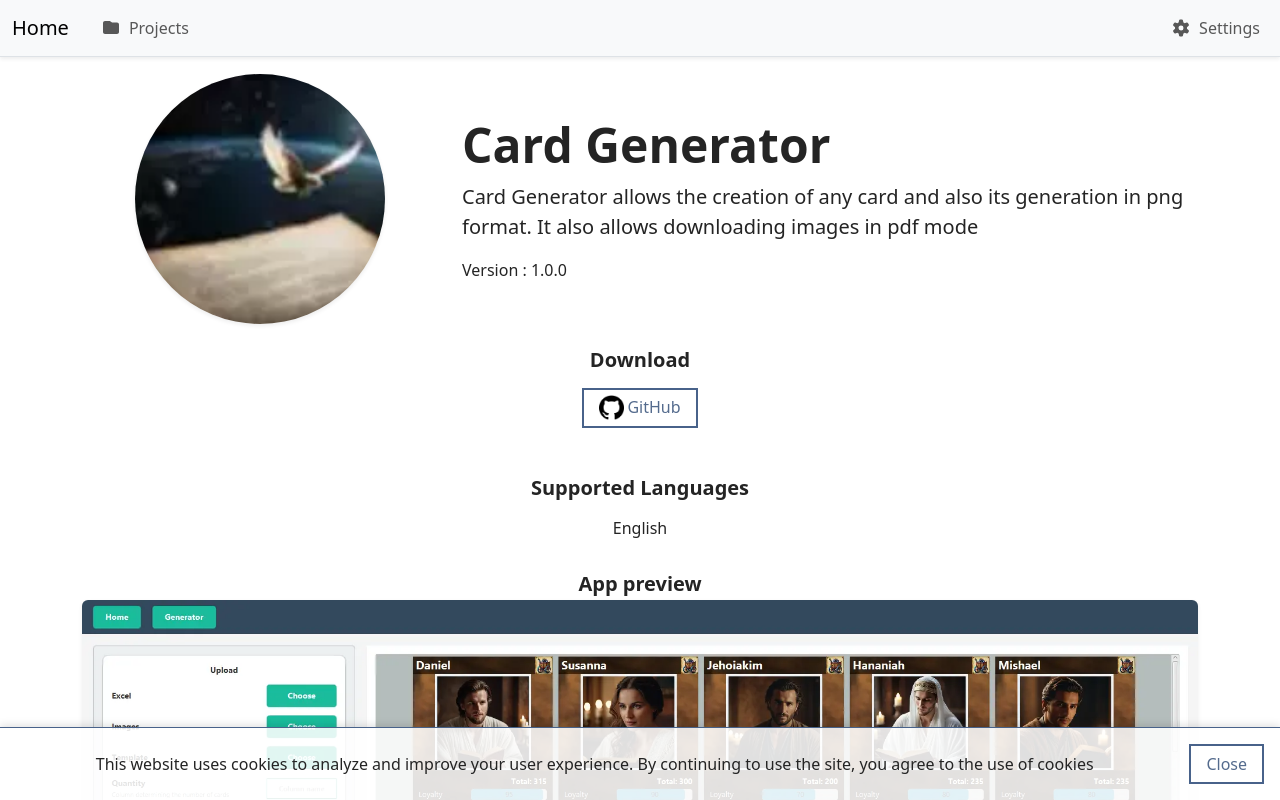
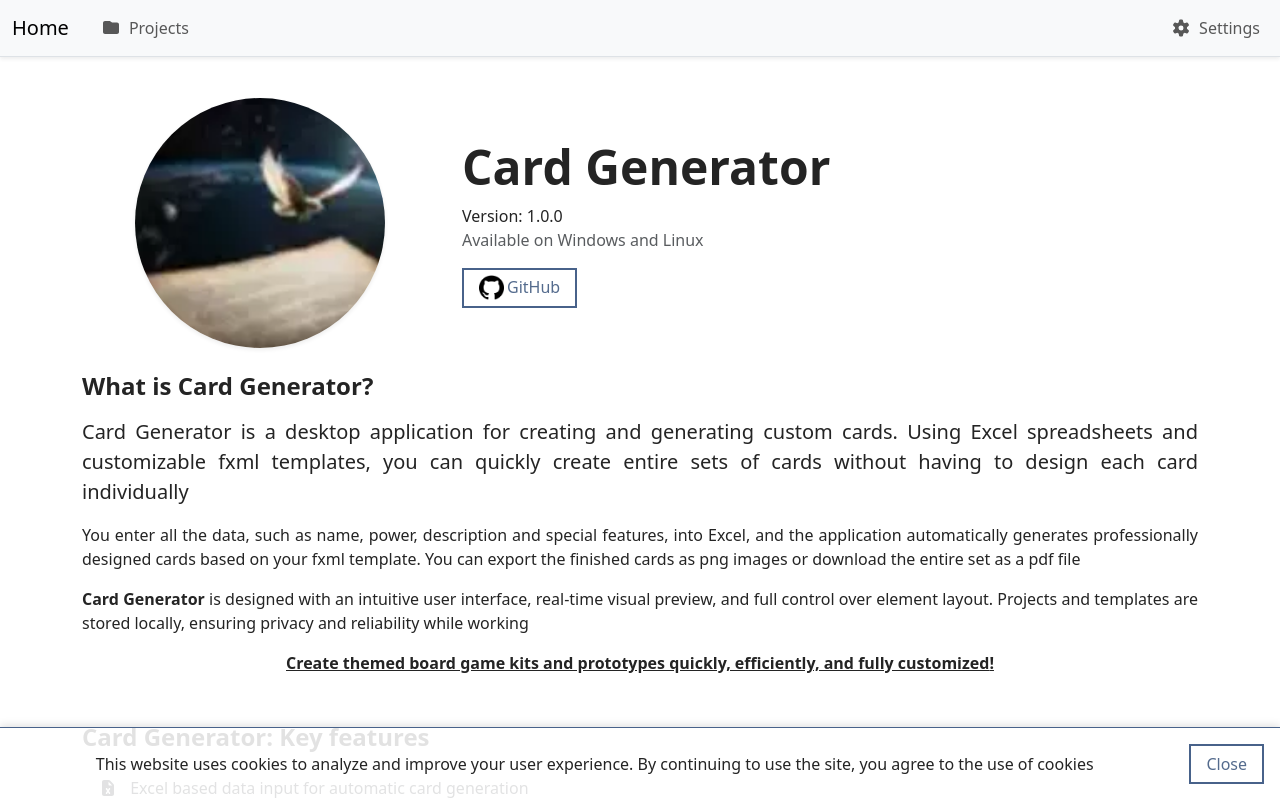
Before and after one commit to pintargasper/PersonalWebsite, a Next.js app: page /en/card-generator in a window 1280 px wide. Shown: the top 800 px of the page. Built offline with nearby package versions, Linux system fonts and the light colour scheme.

Commit message:
Card generator page update
- Updating the position of elements
- Translations

```diff
--- a/app/[locale]/card-generator/page.tsx
+++ b/app/[locale]/card-generator/page.tsx
@@ -5,15 +5,23 @@ import CardLogo150 from "@/public/images/projects/card-generator/card-generator-
 import Image from "next/image";
 import {getLatestVersion} from "@/utils/Utils";
 import {Screenshot, screenshotsCG} from "@/utils/Assets";
-import GetGitHub from "@/public/images/projects/images/github-photo.webp";
-import {Link} from "@/i18n/navigation";
 import {Metadata, Viewport} from "next";
 import {TranslationFunction} from "@/app/[locale]/layout";
 import {getTranslations} from "next-intl/server";
+import {CardGeneratorButtons} from "@/app/[locale]/components/ContactButtons";
+import {FontAwesomeIcon} from "@fortawesome/react-fontawesome";
+import {
+    faChartLine,
+    faCloudArrowUp,
+    faDatabase, faFileCode,
+    faFileExcel, faFileExport, faFilePdf,
+    faGlobe,
+    faMobileScreen
+} from "@fortawesome/free-solid-svg-icons";
 
 export const metadata: Metadata = {
     title: "Card Generator - Gašper Pintar",
-    description: "Card Generator allows the creation of any card and also its generation in png format. It also allows downloading images in pdf mode",
+    description: "Card Generator is a desktop application for creating and generating custom playing cards. Using Excel spreadsheets and customizable fxml templates, you can quickly create entire decks of playing cards without having to design each card individually",
     applicationName: "Card Generator - Gašper Pintar",
 
     keywords: ["Gasper Pintar", "Cards", "Card Generator", "Application"],
@@ -48,7 +56,7 @@ export const metadata: Metadata = {
 
     openGraph: {
         title: "Gašper Pintar",
-        description: "Card Generator allows the creation of any card and also its generation in png format. It also allows downloading images in pdf mode",
+        description: "Card Generator is a desktop application for creating and generating custom playing cards. Using Excel spreadsheets and customizable fxml templates, you can quickly create entire decks of playing cards without having to design each card individually",
         url: "https://gasperpintar.com/card-generator",
         siteName: "Card Generator - Gašper Pintar",
         type: "website",
@@ -66,7 +74,7 @@ export const metadata: Metadata = {
     twitter: {
         card: "summary_large_image",
         title: "Card Generator - Gašper Pintar",
-        description: "Card Generator allows the creation of any card and also its generation in png format. It also allows downloading images in pdf mode",
+        description: "Card Generator is a desktop application for creating and generating custom playing cards. Using Excel spreadsheets and customizable fxml templates, you can quickly create entire decks of playing cards without having to design each card individually",
         images: ["https://gasperpintar.com/logo/logo192-cg.webp"]
     },
 
@@ -97,7 +105,7 @@ export const viewport: Viewport = {
     userScalable: false
 };
 
-const CardGenerator: () => Promise<JSX.Element> = async (): Promise<JSX.Element> => {
+const CardGenerator: () => void = async (): Promise<JSX.Element> => {
 
     const appVersion: string = await getLatestVersion("card-generator");
 
@@ -107,9 +115,9 @@ const CardGenerator: () => Promise<JSX.Element> = async (): Promise<JSX.Element>
 
     return (
         <>
-            <div className={"project-page-container py-4"}>
+            <div className={"project-page-container mt-5"}>
                 <div className={"container"}>
-                    <div className={"row align-items-center mb-4"}>
+                    <div className={"row align-items-center justify-content-center text-center text-md-start mb-4"}>
                         <div className={"col-md-4 text-center mb-3 mb-md-0"}>
                             <Image
                                 src={CardLogo150}
@@ -122,38 +130,47 @@ const CardGenerator: () => Promise<JSX.Element> = async (): Promise<JSX.Element>
                         </div>
                         <div className={"col-md-8"}>
                             <h1 className={"display-5 fw-bold"}>{t("card-generator.title")}</h1>
-                            <p className={"lead"}>{t("card-generator.description")}</p>
-                            <p className={"mb-0"}>{t1("version")} : {appVersion}</p>
+                            <p className={"mb-0"}>
+                                {t1("version")}: {appVersion}
+                                <span className={"d-block text-muted"}>{t1("available1")}</span>
+                            </p>
+                            <CardGeneratorButtons />
                         </div>
                     </div>
 
-                    <div className={"row text-center mb-5"}>
-                        <h2 className={"h5 fw-bold mb-3"}>{t1("download")}</h2>
-                        <div className={"d-flex justify-content-center flex-wrap gap-3"}>
-                            <Link
-                                key={"github"}
-                                href={"https://github.com/pintargasper/CardGenerator/releases/latest"}
-                                target={"_blank"}
-                                className={"button"}
-                            >
-                                <Image
-                                    src={GetGitHub}
-                                    alt={"GitHub logo"}
-                                    width={25}
-                                    height={25}
-                                    loading={"eager"}
-                                    className={"img-assets"}
-                                />
-                                <span>GitHub</span>
-                            </Link>
+                    <div className={"row mb-4 text-justify"}>
+                        <div className={"col"}>
+                            <h3 className={"h4 fw-bold mb-3"}>{t("projects.text1.title")} {t("card-generator.title")}?</h3>
+
+                            <p className={"lead mb-3"}>
+                                <strong>{t("card-generator.title")}</strong> {t("card-generator.description")}
+                            </p>
+
+                            <p className={"mb-3"}>
+                                {t("card-generator.text1.description2")}
+                            </p>
+
+                            <p className={"mb-3"}>
+                                <strong>{t("card-generator.title")}</strong> {t("card-generator.text1.description3")}
+                            </p>
+
+                            <div className={"text-center"}>
+                                <u className={"mb-3 fw-bold"}>
+                                    {t("card-generator.text2.description")}!
+                                </u>
+                            </div>
                         </div>
                     </div>
 
-                    <div className={"row mb-3"}>
-                        <div className={"col text-center"}>
-                            <h3 className={"h5 fw-bold mb-3"}>{t1("supported-languages")}</h3>
-                            <ul className={"list-unstyled d-inline-block text-start"}>
-                                <li>English</li>
+                    <div className={"row my-5 text-start"}>
+                        <div className={"col"}>
+                            <h3 className={"h4 fw-bold mb-3"}>{t("card-generator.title")}: {t("projects.description1")}</h3>
+                            <ul className={"list-group list-group-flush"}>
+                                <li className={"list-group-item"}><FontAwesomeIcon icon={faFileExcel} className="me-2" /> {t("card-generator.text3.benefits1")}</li>
+                                <li className={"list-group-item"}><FontAwesomeIcon icon={faFileCode} className="me-2" /> {t("card-generator.text3.benefits2")}</li>
+                                <li className={"list-group-item"}><FontAwesomeIcon icon={faFileExport} className="me-2" /> {t("card-generator.text3.benefits3")}</li>
+                                {/*<li className={"list-group-item"}><FontAwesomeIcon icon={faGlobe} className="me-2" /> {t("card-generator.text3.benefits4")}</li>*/}
+                                <li className={"list-group-item"}><FontAwesomeIcon icon={faMobileScreen} className="me-2" /> {t("projects.benefits1")}</li>
                             </ul>
                         </div>
                     </div>
--- a/app/[locale]/components/ContactButtons.tsx
+++ b/app/[locale]/components/ContactButtons.tsx
@@ -59,7 +59,30 @@ const SmokingTrackerButtons: React.FC = (): JSX.Element => {
     );
 };
 
+const CardGeneratorButtons: React.FC = (): JSX.Element => {
+    return (
+        <div className={"d-flex flex-wrap gap-1 mt-3 justify-content-center justify-content-md-start"}>
+            <Link
+                key={"github"}
+                href={"https://github.com/pintargasper/CardGenerator/releases/latest"}
+                target={"_blank"}
+                className={"button"}
+            >
+                <Image
+                    src={GetGitHub}
+                    alt={"GitHub logo"}
+                    width={25}
+                    height={25}
+                    className={"img-assets"}
+                />
+                <span>GitHub</span>
+            </Link>
+        </div>
+    );
+};
+
 export {
     ContactButtons,
-    SmokingTrackerButtons
+    SmokingTrackerButtons,
+    CardGeneratorButtons
 };
--- a/app/[locale]/components/ProjectCard.tsx
+++ b/app/[locale]/components/ProjectCard.tsx
@@ -29,8 +29,8 @@ const ProjectCard: React.FC<ProjectCardProps> = ({ project }: ProjectCardProps):
 
             <div className={"flex-grow-1"}>
                 <h3 className={"project-title fw-bold mb-2"}>{t(project.title)}</h3>
-                <p className={"project-description"}>
-                    {t(project?.description)}
+                <p className={"project-description text-justify"}>
+                    <strong>{t(project.title)}</strong> {t(project?.description)}
                 </p>
                 <div className={"d-flex flex-wrap gap-2 mt-2 justify-content-center justify-content-md-start"}>
                     {project?.links.map((link: TLink): JSX.Element => (
--- a/app/[locale]/page.tsx
+++ b/app/[locale]/page.tsx
@@ -117,7 +117,7 @@ const HomePage: React.FC = (): JSX.Element => {
                 </div>
 
                 <h2 className={"text-center"}>{t("home.projects")}</h2>
-                <div className={"row justify-content-center g-0"}>
+                <div className={"row g-0"}>
                     {projects.map((projectData: ProjectData): JSX.Element => (
                         <ProjectCard
                             key={projectData.title}
--- a/messages/en.json
+++ b/messages/en.json
@@ -19,7 +19,20 @@
   },
   "pages": {
     "card-generator": {
-      "description": "Card Generator allows the creation of any card and also its generation in png format. It also allows downloading images in pdf mode",
+      "description": "is a desktop application for creating and generating custom cards. Using Excel spreadsheets and customizable fxml templates, you can quickly create entire sets of cards without having to design each card individually",
+      "text1": {
+        "description2": "You enter all the data, such as name, power, description and special features, into Excel, and the application automatically generates professionally designed cards based on your fxml template. You can export the finished cards as png images or download the entire set as a pdf file",
+        "description3": "is designed with an intuitive user interface, real-time visual preview, and full control over element layout. Projects and templates are stored locally, ensuring privacy and reliability while working"
+      },
+      "text2": {
+        "description": "Create themed board game kits and prototypes quickly, efficiently, and fully customized"
+      },
+      "text3": {
+        "benefits1": "Excel based data input for automatic card generation",
+        "benefits2": "Fully customizable fxml template",
+        "benefits3": "Export cards as png images or as a pdf file",
+        "description1": "Key features"
+      },
       "title": "Card Generator"
     },
     "cookie-notice": {
@@ -40,14 +53,19 @@
       "description": "Looks like you drifted off course",
       "title": "Lost in Space"
     },
+    "projects": {
+      "benefits1": "Simple and intuitive user interface",
+      "description1": "Key features",
+      "text1": {
+        "title": "What is"
+      }
+    },
     "smoking-tracker": {
-      "description": "Smoking Tracker is an easy-to-use smoking tracking app that helps you understand your habits and progress towards quitting. Every cigarette you smoke is clearly recorded, giving you detailed insight into your daily, weekly and monthly patterns",
+      "description": "is an easy to use smoking tracking app that helps you understand your habits and progress towards quitting. Every cigarette you smoke is clearly recorded, giving you detailed insight into your daily, weekly and monthly patterns",
       "text1": {
-        "description1": "is an easy-to-use smoking tracking app that helps you understand your habits and progress towards quitting. Every cigarette you smoke is clearly recorded, giving you detailed insight into your daily, weekly and monthly patterns",
         "description2": "The app allows you to visualize your data through weekly, monthly, and yearly graphs, so you can quickly identify your habits. Based on this data, you can make more informed decisions about how to reduce or control the number of cigarettes you smoke",
         "description3": "All data is stored locally on your device, ensuring privacy and security. If desired, you can also enable automatic backups to keep your data safe even when you change devices. The application supports multilingualism and is available in Slovenian and English, with an intuitive user interface that is friendly to both beginners and advanced users",
-        "description4": "In addition to tracking and visualizing your progress, the app helps you understand long-term trends and smoking patterns, which is key to planning changes and achieving your goals. Simply tracking your daily consumption gives you better control over your habits",
-        "title": "What is Smoking Tracker?"
+        "description4": "In addition to tracking and visualizing your progress, the app helps you understand long-term trends and smoking patterns, which is key to planning changes and achieving your goals. Simply tracking your daily consumption gives you better control over your habits"
       },
       "text2": {
         "description": "Download the app today and start tracking your consumption!"
@@ -56,15 +74,14 @@
         "benefits1": "Local data storage for greater privacy",
         "benefits2": "Daily, monthly and yearly statistics with graphs",
         "benefits3": "Automatic backups (depending on device)",
-        "benefits4": "Multi-language support: English and Slovenian",
-        "benefits5": "Simple and intuitive user interface",
-        "description1": "Key benefits"
+        "benefits4": "Multi language support: English and Slovenian"
       },
       "title": "Smoking Tracker"
     }
   },
   "projects": {
     "available": "Available on",
+    "available1": "Available on Windows and Linux",
     "download": "Download",
     "preview": "App preview",
     "supported-languages": "Supported Languages",
--- a/messages/sl.json
+++ b/messages/sl.json
@@ -19,7 +19,20 @@
   },
   "pages": {
     "card-generator": {
-      "description": "Generator Kart omogoča ustvarjanje poljubne karte in njeno generiranje v formatu png. Omogoča tudi prenos slik v načinu pdf",
+      "description": "je namizna aplikacija za ustvarjanje in generiranje kart po meri. Z uporabo Excel preglednic in prilagodljivih fxml predlog lahko hitro ustvarite celotne komplete kart, ne da bi morali oblikovati vsako karto posebej",
+      "text1": {
+        "description2": "Vse podatke, kot so na primer ime, moč, opis in posebne lastnosti, vnesete v Excel, aplikacija pa samodejno ustvari profesionalno oblikovane karte na podlagi vaše predloge fxml. Končane karte lahko izvozite kot png slike ali pa celoten komplet prenesete kot datoteko pdf",
+        "description3": "je zasnovan z intuitivnim uporabniškim vmesnikom, vizualnim predogledom v realnem času in popolnim nadzorom nad postavitvijo elementov. Projekti in predloge so shranjeni lokalno, kar zagotavlja zasebnost in zanesljivost med delom"
+      },
+      "text2": {
+        "description": "Hitro, učinkovito in popolnoma prilagojeno ustvarite tematske komplete in prototipe družabnih iger"
+      },
+      "text3": {
+        "benefits1": "Vnos podatkov preko Excela za samodejno ustvarjanje kart",
+        "benefits2": "Popolnoma prilagodljiva predloga fxml",
+        "benefits3": "Izvoz kart kot png slike ali kot datoteka pdf",
+        "description1": "Ključne lastnosti"
+      },
       "title": "Generator Kart"
     },
     "cookie-notice": {
@@ -40,14 +53,19 @@
       "description": "Videti je da si zašel s poti",
       "title": "Izgubljen v vesolju"
     },
+    "projects": {
+      "benefits1": "Preprost in intuitiven uporabniški vmesnik",
+      "description1": "Ključne lastnosti",
+      "text1": {
+        "title": "Kaj je"
+      }
+    },
     "smoking-tracker": {
-      "description": "Sledilnik Kajenja je enostavna aplikacija za sledenje kajenju, ki vam pomaga razumeti vaše navade in napredek pri opuščanju kajenja. Vsaka cigareta, ki jo pokadite, je jasno zabeležena, kar vam daje podroben vpogled v vaše dnevne, tedenske in mesečne vzorce",
+      "description": "je enostavna aplikacija za sledenje kajenju, ki vam pomaga razumeti vaše navade in napredek pri opuščanju kajenja. Vsaka cigareta, ki jo pokadite, je jasno zabeležena, kar vam daje podroben vpogled v vaše dnevne, tedenske in mesečne vzorce",
       "text1": {
-        "description1": "je preprosta aplikacija za sledenje kajenju, ki vam pomaga razumeti vaše navade in napredek pri opuščanju kajenja. Vsaka cigareta, ki jo pokadite, je jasno zabeležena, kar vam daje podroben vpogled v vaše dnevne, tedenske in mesečne vzorce",
         "description2": "Aplikacija vam omogoča vizualizacijo podatkov s tedenskimi, mesečnimi in letnimi grafi, tako da lahko hitro prepoznate svoje navade. Na podlagi teh podatkov se lahko bolj informirano odločite o tem, kako zmanjšati ali nadzorovati število pokajenih cigaret",
         "description3": "Vsi podatki so shranjeni lokalno na vaši napravi, kar zagotavlja zasebnost in varnost. Po želji lahko omogočite tudi samodejno varnostno kopiranje, da bodo vaši podatki varni tudi ob menjavi naprave. Aplikacija podpira večjezičnost in je na voljo v slovenščini in angleščini, z intuitivnim uporabniškim vmesnikom, ki je prijazen tako začetnikom kot naprednim uporabnikom",
-        "description4": "Poleg sledenja in vizualizacije napredka vam aplikacija pomaga razumeti dolgoročne trende in vzorce kajenja, kar je ključnega pomena za načrtovanje sprememb in doseganje ciljev. Že samo sledenje dnevne porabe vam omogoča boljši nadzor nad vašimi navadami",
-        "title": "Kaj je Sledilnik Kajenja?"
+        "description4": "Poleg sledenja in vizualizacije napredka vam aplikacija pomaga razumeti dolgoročne trende in vzorce kajenja, kar je ključnega pomena za načrtovanje sprememb in doseganje ciljev. Že samo sledenje dnevne porabe vam omogoča boljši nadzor nad vašimi navadami"
       },
       "text2": {
         "description": "Prenesite aplikacijo še danes in začnite spremljati svojo porabo!"
@@ -56,15 +74,14 @@
         "benefits1": "Lokalno shranjevanje podatkov za večjo zasebnost",
         "benefits2": "Dnevna, mesečna in letna statistika z grafi",
         "benefits3": "Samodejne varnostne kopije (odvisno od naprave)",
-        "benefits4": "Večjezična podpora: angleščina in slovenščina",
-        "benefits5": "Preprost in intuitiven uporabniški vmesnik",
-        "description1": "Ključne prednosti"
+        "benefits4": "Večjezična podpora: angleščina in slovenščina"
       },
       "title": "Sledilnik Kajenja"
     }
   },
   "projects": {
-    "available": "Na voljo na",
+    "available": "Na voljo v sistemu",
+    "available1": "Na voljo v sistemih Windows in Linux",
     "download": "Prenesi",
     "preview": "Predogled aplikacije",
     "supported-languages": "Podprti jeziki",
```
Also changed, not shown: app/[locale]/smoking-tracker/page.tsx (+5 -5 lines), styles/components.css (+6 -2 lines).
